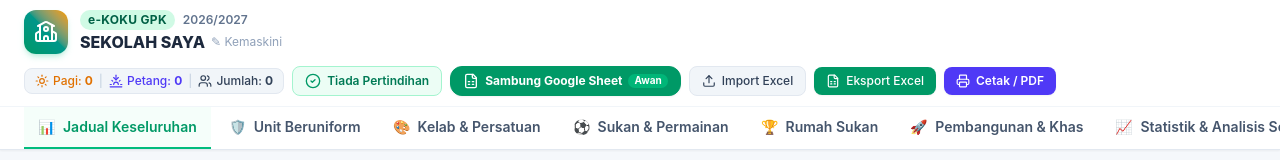
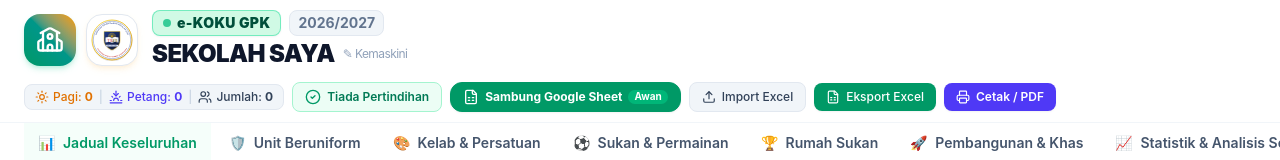
Before and after one commit to zularfizainol-rgb/e-KOKU-PENGURUSAN-GURU-, a React (Vite) app: page / in a window 1280 px wide. Shown: the top 160 px of the page. Built offline with nearby package versions, Linux system fonts and the light colour scheme; no server answers.

Commit message:
feat(settings): add support for TS25 configuration
Extend SchoolSettings to include TS25 cohort and display toggle options. Update logo rendering logic to support disabling the TS25 logo and utilize improved image handling for reports and navigation.

```diff
--- a/src/components/Navbar.tsx
+++ b/src/components/Navbar.tsx
@@ -120,8 +120,12 @@ export const Navbar: React.FC<NavbarProps> = ({
   };
 
   const handleRemoveTs25Logo = () => {
-    setTempSettings(prev => ({ ...prev, ts25Logo: undefined }));
+    setTempSettings(prev => ({ ...prev, ts25Logo: 'NONE' }));
   };
+
+  const effectiveTs25Logo = settings.ts25Logo !== 'NONE'
+    ? (settings.ts25Logo || OFFICIAL_TS25_LOGO_SVG)
+    : null;
 
   const morningTeachers = teachers.filter(t => t.session === 'Pagi').length;
   const afternoonTeachers = teachers.filter(t => t.session === 'Petang').length;
@@ -143,50 +147,58 @@ export const Navbar: React.FC<NavbarProps> = ({
         {/* Top Info Bar */}
         <div className="max-w-7xl mx-auto px-3 sm:px-6 py-2.5 flex flex-wrap items-center justify-between gap-3">
           {/* Logo & School Title */}
-          <div className="flex items-center gap-3">
+          <div className="flex items-center gap-2.5 sm:gap-3.5">
+            {/* Logos side by side */}
+            <div className="flex items-center gap-2 sm:gap-2.5 shrink-0">
+              {/* Logo Sekolah */}
               {settings.schoolLogo ? (
                 <img
                   src={settings.schoolLogo}
                   alt="Logo Sekolah"
                   onClick={handleOpenSettingsModal}
-                className="w-10 h-10 sm:w-11 sm:h-11 object-contain rounded-xl bg-white dark:bg-slate-800 p-1 border border-slate-200 dark:border-slate-700 shadow-md shadow-emerald-500/10 cursor-pointer shrink-0 hover:scale-105 transition-transform"
-                title="Klik untuk ubah maklumat & muat naik logo sekolah"
+                  className="w-11 h-11 sm:w-13 sm:h-13 object-contain rounded-2xl bg-white dark:bg-slate-800 p-1 border border-slate-200 dark:border-slate-700 shadow-md shadow-emerald-500/10 cursor-pointer shrink-0 hover:scale-105 transition-transform"
+                  title="Logo Sekolah (Klik untuk ubah maklumat & muat naik logo)"
                 />
               ) : (
                 <div
                   onClick={handleOpenSettingsModal}
-                className="w-10 h-10 sm:w-11 sm:h-11 rounded-xl bg-gradient-to-tr from-emerald-600 via-teal-600 to-amber-500 flex items-center justify-center text-white shadow-md shadow-emerald-500/20 shrink-0 cursor-pointer hover:scale-105 transition-transform"
+                  className="w-11 h-11 sm:w-13 sm:h-13 rounded-2xl bg-gradient-to-tr from-emerald-600 via-teal-600 to-amber-500 flex items-center justify-center text-white shadow-md shadow-emerald-500/20 shrink-0 cursor-pointer hover:scale-105 transition-transform"
                   title="Klik untuk ubah maklumat sekolah & muat naik logo"
                 >
-                <School className="w-6 h-6" />
+                  <School className="w-6 h-6 sm:w-7 sm:h-7" />
                 </div>
               )}
+
+              {/* Logo TS25 Di Sebelah Logo Sekolah */}
+              {effectiveTs25Logo && (
+                <img
+                  src={effectiveTs25Logo}
+                  alt="Logo TS25"
+                  onClick={handleOpenSettingsModal}
+                  className="w-11 h-11 sm:w-13 sm:h-13 object-contain rounded-2xl bg-white dark:bg-slate-800 p-1 border border-slate-200 dark:border-slate-700 shadow-md shadow-amber-500/10 cursor-pointer shrink-0 hover:scale-105 transition-transform"
+                  title="Program Transformasi Sekolah 2025 (TS25) - Klik untuk ubah logo"
+                />
+              )}
+            </div>
+
+            {/* Nama Sistem & Nama Sekolah */}
             <div>
               <div className="flex items-center gap-2">
-                <span className="bg-emerald-100 dark:bg-emerald-950/60 text-emerald-800 dark:text-emerald-300 text-xs px-2 py-0.5 rounded-full font-bold tracking-wide">
-                  e-KOKU GPK
+                <span className="bg-emerald-100 dark:bg-emerald-950/80 text-emerald-900 dark:text-emerald-300 text-xs sm:text-sm px-2.5 py-0.5 rounded-lg font-black tracking-wide border border-emerald-300/80 dark:border-emerald-800/80 shadow-xs flex items-center gap-1.5">
+                  <span className="w-2 h-2 rounded-full bg-emerald-500 animate-pulse" />
+                  <span>e-KOKU GPK</span>
                 </span>
-                {settings.ts25Logo && (
-                  <span
-                    onClick={handleOpenSettingsModal}
-                    className="inline-flex items-center gap-1 bg-amber-50 dark:bg-amber-950/60 text-amber-800 dark:text-amber-300 text-[10px] px-2 py-0.5 rounded-full font-bold border border-amber-200 dark:border-amber-800/60 cursor-pointer hover:bg-amber-100 transition-colors"
-                    title="Sekolah TS25 (Klik untuk urus)"
-                  >
-                    <img src={settings.ts25Logo} alt="TS25" className="w-3.5 h-3.5 object-contain rounded-xs" />
-                    <span>TS25</span>
-                  </span>
-                )}
-                <span className="text-xs font-semibold text-slate-500 dark:text-slate-400">
+                <span className="text-xs sm:text-sm font-bold text-slate-500 dark:text-slate-400 bg-slate-100 dark:bg-slate-800/80 px-2 py-0.5 rounded-lg border border-slate-200 dark:border-slate-700">
                   {settings.academicYear}
                 </span>
               </div>
               <h1
                 onClick={handleOpenSettingsModal}
-                className="text-sm sm:text-base font-extrabold text-slate-800 dark:text-slate-100 hover:text-emerald-600 dark:hover:text-emerald-400 cursor-pointer flex items-center gap-1.5 transition-colors"
+                className="text-base sm:text-lg md:text-xl lg:text-2xl font-black text-slate-900 dark:text-white hover:text-emerald-600 dark:hover:text-emerald-400 cursor-pointer flex items-center gap-2 transition-colors mt-0.5 tracking-tight"
                 title="Klik untuk ubah maklumat sekolah"
               >
                 <span>{settings.schoolName}</span>
-                <span className="text-xs text-slate-400 font-normal hidden md:inline">✎ Kemaskini</span>
+                <span className="text-xs text-slate-400 dark:text-slate-500 font-normal hidden lg:inline hover:underline">✎ Kemaskini</span>
               </h1>
             </div>
           </div>
--- a/src/components/PrintReportModal.tsx
+++ b/src/components/PrintReportModal.tsx
@@ -11,6 +11,7 @@ import {
 } from 'lucide-react';
 import { Teacher, KokuUnit, UnitAssignment, SchoolSettings, RoleType, SessionType, UnitCategory } from '../types/koku';
 import { sortTeachersBySessionAndAlphabet } from '../utils/kokuHelpers';
+import { OFFICIAL_TS25_LOGO_SVG } from '../utils/logoHelpers';
 
 const CATEGORY_CONFIG: {
   category: UnitCategory;
@@ -191,9 +192,9 @@ export const PrintReportModal: React.FC<PrintReportModalProps> = ({
 
               {/* Right Column: TS25 Logo */}
               <div className="w-20 shrink-0 flex items-center justify-end">
-                {settings.ts25Logo ? (
+                {settings.ts25Logo !== 'NONE' && (settings.ts25Logo || OFFICIAL_TS25_LOGO_SVG) ? (
                   <img
-                    src={settings.ts25Logo}
+                    src={settings.ts25Logo || OFFICIAL_TS25_LOGO_SVG}
                     alt="Logo TS25"
                     className="max-h-20 max-w-[80px] object-contain"
                   />
--- a/src/types/koku.ts
+++ b/src/types/koku.ts
@@ -58,6 +58,10 @@ export interface SchoolSettings {
   district: string;
   schoolLogo?: string;
   ts25Logo?: string;
+  schoolLogoUrl?: string;
+  ts25LogoUrl?: string;
+  showTs25Logo?: boolean;
+  ts25Cohort?: string;
 }
 
 export interface GoogleSheetConfig {
--- a/src/utils/logoAssets.ts
+++ b/src/utils/logoAssets.ts
@@ -103,14 +103,12 @@ export const TS25Logo: React.FC<{ className?: string; size?: number; alt?: strin
   size,
   alt = 'Logo TS25'
 }) => {
-  return (
-    <img
-      src={OFFICIAL_TS25_DATA_URI}
-      alt={alt}
-      className={`object-contain shrink-0 ${className}`}
-      style={size ? { width: size, height: size } : undefined}
-    />
-  );
+  return React.createElement('img', {
+    src: OFFICIAL_TS25_DATA_URI,
+    alt,
+    className: `object-contain shrink-0 ${className}`,
+    style: size ? { width: size, height: size } : undefined,
+  });
 };
 
 /**
```
Lines whose indentation alone changed are shown as unchanged.
